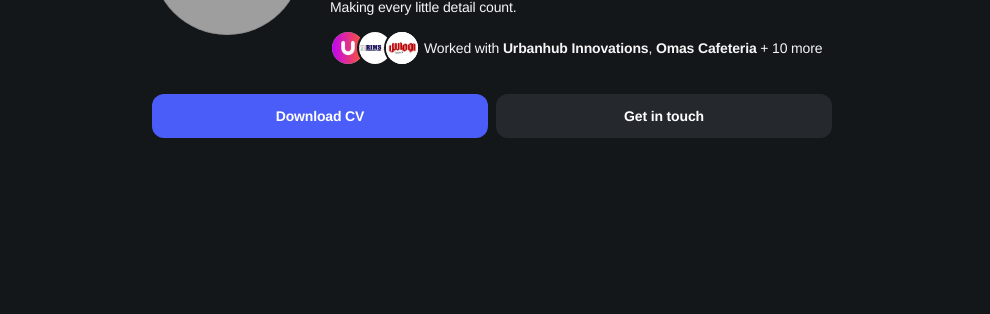
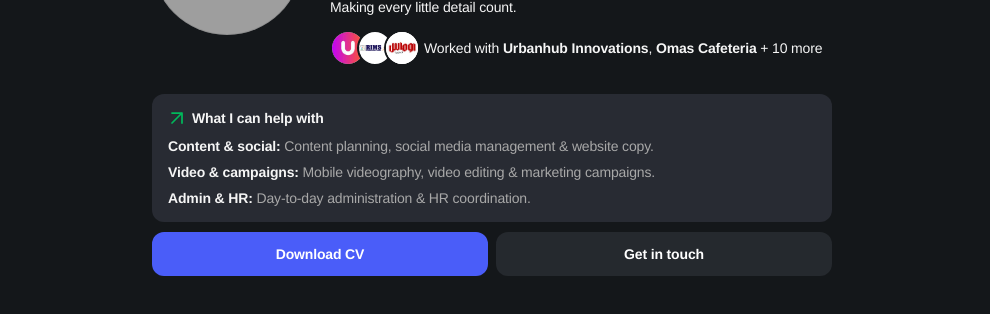
Before and after one commit to Muhd-Asif-1/portfolio-nida, a Next.js app: page / in a window 1280 px wide. Shown: the part 266-580 px from the top of the page, without its empty margins (148-1138 px from the left). Built offline with nearby package versions, Linux system fonts and the light colour scheme; grey boxes are pictures that could not be loaded.

Commit message:
Add services overview card above profile actions

```diff
--- a/src/app/page.tsx
+++ b/src/app/page.tsx
@@ -5,7 +5,12 @@ import portrait from "../../public/nida_portrait.jpeg";
 export default function Home() {
   return (
     <main aria-label="Nida Maryam’s portfolio" className="flex-1">
-      <ProfileIntro photo={portrait} stats={profile.stats} bio={profile.bio} />
+      <ProfileIntro
+        photo={portrait}
+        stats={profile.stats}
+        bio={profile.bio}
+        dashboardServices={profile.dashboardServices}
+      />
     </main>
   );
 }
--- a/src/components/profile-intro.tsx
+++ b/src/components/profile-intro.tsx
@@ -16,9 +16,15 @@ type ProfileIntroProps = {
     value: string;
   }[];
   bio: string;
+  dashboardServices: readonly { title: string; description: string }[];
 };
 
-export function ProfileIntro({ photo, stats, bio }: ProfileIntroProps) {
+export function ProfileIntro({
+  photo,
+  stats,
+  bio,
+  dashboardServices,
+}: ProfileIntroProps) {
   return (
     <section
       aria-labelledby="profile-name"
@@ -83,13 +89,50 @@ export function ProfileIntro({ photo, stats, bio }: ProfileIntroProps) {
         </div>
       </div>
 
-      <div className="col-span-2 grid grid-cols-2 gap-2 pb-3 pt-1 sm:pt-6">
+      <div className="col-span-2 pt-1 sm:pt-6">
+        <section
+          aria-labelledby="dashboard-title"
+          className="rounded-xl bg-[#282b33] px-4 py-[14px]"
+        >
+          <h2
+            id="dashboard-title"
+            className="flex items-center gap-1.5 text-sm font-semibold leading-5"
+          >
+            <svg
+              aria-hidden="true"
+              width="18"
+              height="20"
+              viewBox="0 0 18 20"
+              fill="none"
+              className="shrink-0 text-[#00b85b]"
+            >
+              <path
+                d="M4 15 14 5M4 5h10v10"
+                stroke="currentColor"
+                strokeWidth="1.75"
+                strokeLinecap="round"
+                strokeLinejoin="round"
+              />
+            </svg>
+            What I can help with
+          </h2>
+          <dl className="mt-2 space-y-1.5 text-sm leading-5">
+            {dashboardServices.map(({ title, description }) => (
+              <div key={title}>
+                <dt className="inline font-semibold">{title}: </dt>
+                <dd className="inline text-[#a8a8a8]">{description}</dd>
+              </div>
+            ))}
+          </dl>
+        </section>
+
+        <div className="mt-2.5 grid grid-cols-2 gap-2 pb-3">
           {/* Destinations will be enabled when the CV and email are supplied. */}
           <button
             type="button"
             disabled
             title="CV will be added later"
-          className="flex min-h-11 items-center justify-center rounded-xl bg-[#4a5df9] px-5 py-[13px] text-center font-semibold text-white disabled:cursor-default"
+            className="flex min-h-11 items-center justify-center rounded-xl bg-[#4a5df9] px-3 py-[13px] text-center font-semibold whitespace-nowrap text-white disabled:cursor-default sm:px-5"
           >
             Download CV
           </button>
@@ -97,11 +140,12 @@ export function ProfileIntro({ photo, stats, bio }: ProfileIntroProps) {
             type="button"
             disabled
             title="Email address will be added later"
-          className="flex min-h-11 items-center justify-center rounded-xl bg-[#25292e] px-5 py-[13px] text-center font-semibold text-white disabled:cursor-default"
+            className="flex min-h-11 items-center justify-center rounded-xl bg-[#25292e] px-3 py-[13px] text-center font-semibold whitespace-nowrap text-white disabled:cursor-default sm:px-5"
           >
             Get in touch
           </button>
         </div>
+      </div>
     </section>
   );
 }
--- a/src/lib/profile.ts
+++ b/src/lib/profile.ts
@@ -7,4 +7,18 @@ export const profile = {
     { label: "views", value: "50K+" },
   ],
   bio: "Turning ideas into experiences ✨\nCreating content, building connections & bringing plans to life.\nMaking every little detail count.",
+  dashboardServices: [
+    {
+      title: "Content & social",
+      description: "Content planning, social media management & website copy.",
+    },
+    {
+      title: "Video & campaigns",
+      description: "Mobile videography, video editing & marketing campaigns.",
+    },
+    {
+      title: "Admin & HR",
+      description: "Day-to-day administration & HR coordination.",
+    },
+  ],
 } as const;
```
Lines whose indentation alone changed are shown as unchanged.
